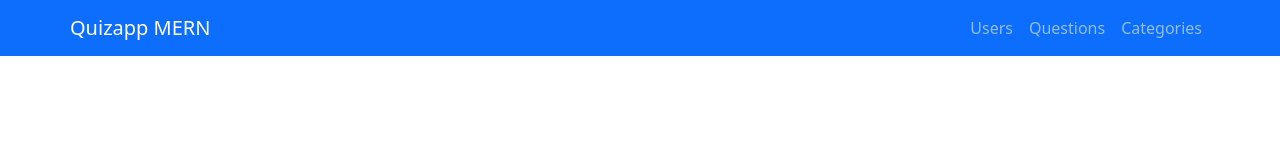
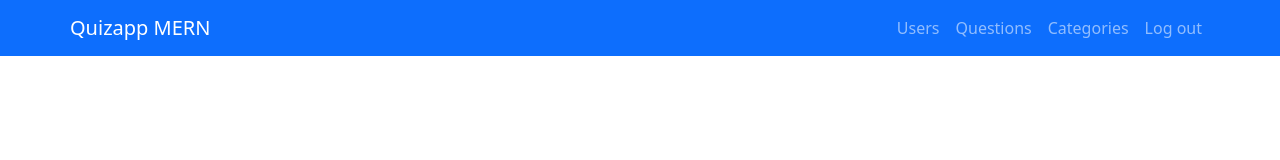
Before and after one commit to altinsallauka/quizapp-platform, a React (Create React App) app in the folder client/: page /dashboard in a window 1280 px wide. Shown: the top 160 px of the page. Built offline with nearby package versions, Linux system fonts and the light colour scheme.

Commit message:
logout...

```diff
--- a/client/src/components/dashboard/nav-bar/NavBar.jsx
+++ b/client/src/components/dashboard/nav-bar/NavBar.jsx
@@ -3,6 +3,10 @@ import "./NavBar.scss";
 import { Link } from "react-router-dom";
 export default class NavBar extends React.Component {
   state = {};
+  logOut() {
+    localStorage.removeItem("token");
+    // this.props.history.push("/role");
+  }
   render() {
     return (
       <div>
@@ -28,11 +32,15 @@ export default class NavBar extends React.Component {
                   Categories
                 </Link>
               </li>
-              {/* <li className="nav-item">
-                <Link to={"/login"} className="nav-link">
-                  Login
+              <li className="nav-item">
+                <Link
+                  to={"/role"}
+                  className="nav-link"
+                  onClick={() => this.logOut()}
+                >
+                  Log out
                 </Link>
-              </li> */}
+              </li>
             </div>
           </div>
         </nav>
--- a/client/src/components/dashboard/questions/QuestionsList.jsx
+++ b/client/src/components/dashboard/questions/QuestionsList.jsx
@@ -170,7 +170,7 @@ export default class QuestionsList extends React.Component {
   }
 
   render() {
-    console.log(this.state.toUpdate.correct);
+    // console.log(this.state.toUpdate.correct);
     return (
       <div>
         <div className="row mt-4 pt-4">
--- a/client/src/components/login/Login.jsx
+++ b/client/src/components/login/Login.jsx
@@ -26,6 +26,7 @@ export default class LoginComponent extends React.Component {
     );
     console.log("data", data);
     this.setState({ token: data.token });
+    localStorage.setItem("token", data.token);
     this.props.history.push("/home");
   }
 
```
